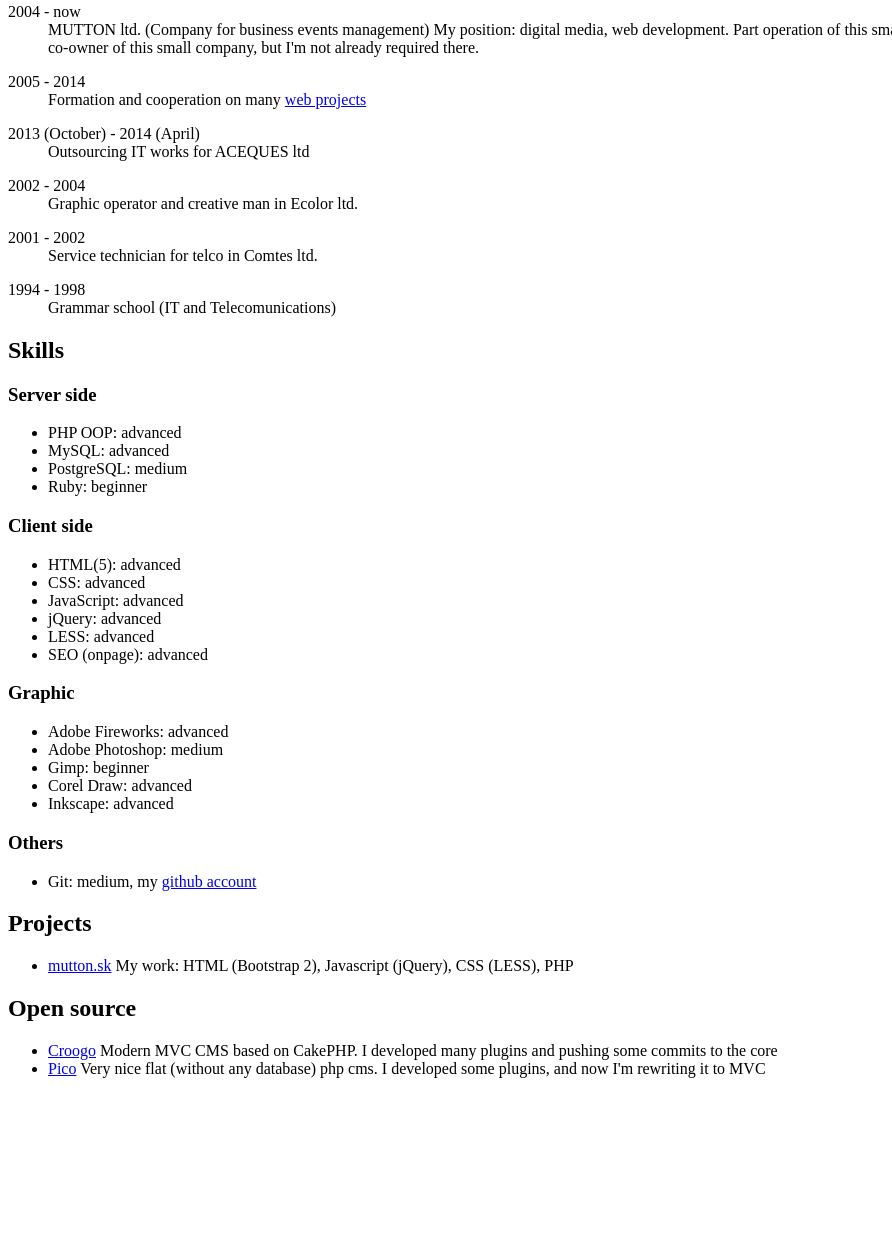
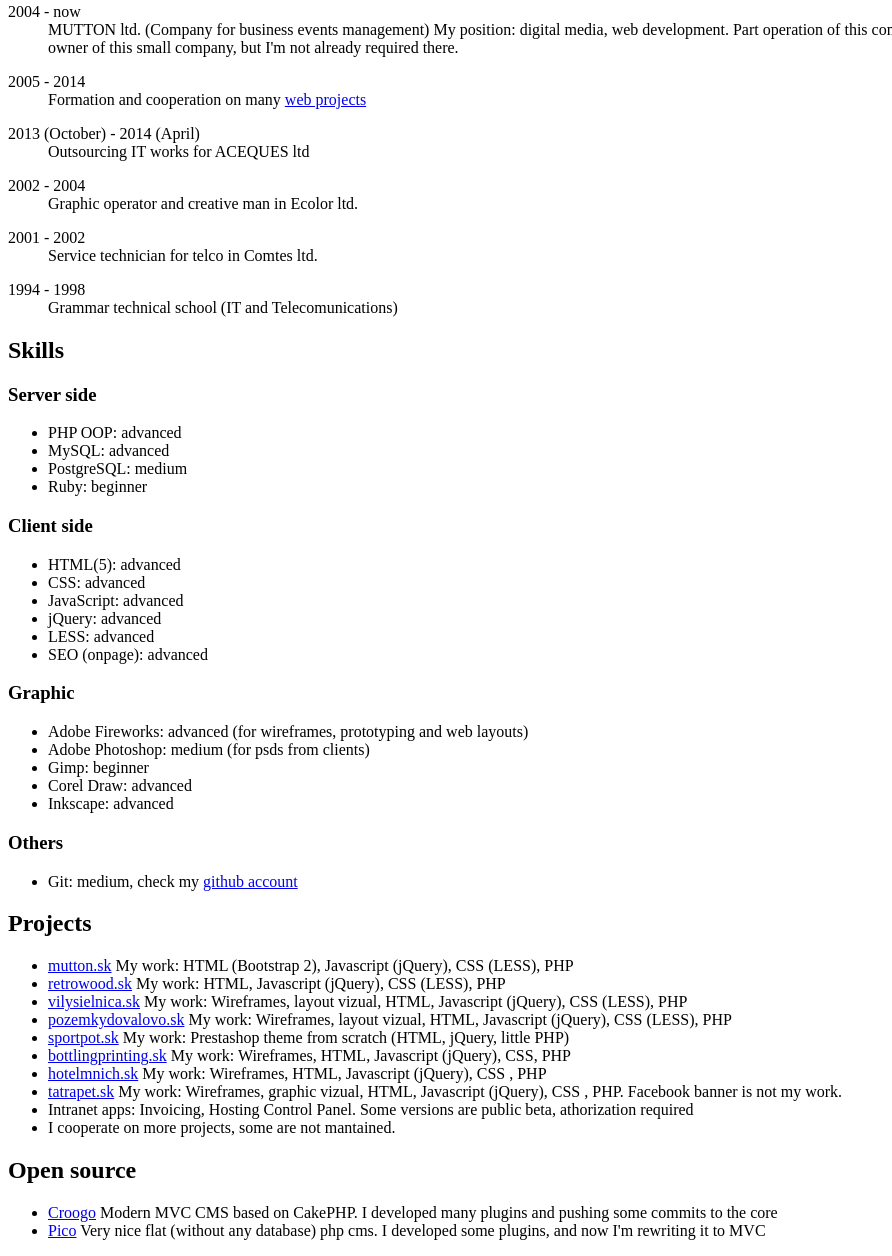
Before and after one commit to elcuro/elcuro.github.io, a plain HTML site: page index.html in a window 1280 px wide. Shown: the part 284-1540 px from the top of the page, without its empty margins (0-892 px from the left). Before the commit the page ends 1378 px from the top, so only its background shows below. Drawn offline with Linux system fonts and the light colour scheme.

Commit message:
projects and minor text changes

```diff
--- a/index.html
+++ b/index.html
@@ -13,7 +13,7 @@
 		</dl>
 		<dl>
 			<dt>Location</dt>
-			<dd>Liptovsky Mikulas, Slovakia, Europ</dd>
+			<dd>Liptovsky Mikulas, Slovakia, Central Europe</dd>
 		</dl>
 		<dl>
 			<dt>Date of birth</dt>
@@ -25,7 +25,7 @@
 	<div id="about-me">
 		<dl>
 			<dt>2004 - now</dt>
-			<dd>MUTTON ltd. (Company for business events management) My position: digital media, web development. Part operation of this small company is webdevelopment for 3rd parties. I'm also co-owner of this small company, but I'm not already required there.</dd>
+			<dd>MUTTON ltd. (Company for business events management) My position: digital media, web development. Part operation of this company is webdevelopment for 3rd parties. I'm also co-owner of this small company, but I'm not already required there.</dd>
 		</dl>
 		<dl>
 			<dt>2005 - 2014</dt>
@@ -45,7 +45,7 @@
 		</dl>
 		<dl>
 			<dt>1994 - 1998</dt>
-			<dd>Grammar school (IT and Telecomunications)</dd>
+			<dd>Grammar technical school (IT and Telecomunications)</dd>
 		</dl>
 	</div>
 
@@ -69,21 +69,31 @@
 		</ul>
 		<h3>Graphic</h3>
 		<ul>
-			<li>Adobe Fireworks: advanced</li>
-			<li>Adobe Photoshop: medium</li>
+			<li>Adobe Fireworks: advanced (for wireframes, prototyping and web layouts)</li>
+			<li>Adobe Photoshop: medium (for psds from clients)</li>
 			<li>Gimp: beginner</li>
 			<li>Corel Draw: advanced</li>
 			<li>Inkscape: advanced</li>
 		</ul>
 		<h3>Others</h3>
 		<ul>
-			<li>Git: medium, my <a href="https://github.com/elcuro">github account</a></li>
+			<li>Git: medium, check my <a href="https://github.com/elcuro">github account</a></li>
 		</ul>
 	</div>
 
 	<h2 id="projects">Projects</h2>
 	<ul>
 		<li><a href="http://www.mutton.sk/eng/">mutton.sk</a> My work: HTML (Bootstrap 2), Javascript (jQuery), CSS (LESS), PHP </li>
+		<li><a href="http://www.retrowood.sk">retrowood.sk</a> My work: HTML, Javascript (jQuery), CSS (LESS), PHP </li>
+		<li><a href="http://www.vilysielnica.sk">vilysielnica.sk</a> My work: Wireframes, layout vizual, HTML, Javascript (jQuery), CSS (LESS), PHP </li>
+		<li><a href="http://www.pozemkydovalovo.sk">pozemkydovalovo.sk</a> My work: Wireframes, layout vizual, HTML, Javascript (jQuery), CSS (LESS), PHP </li>
+		<li><a href="http://www.sportpot.sk">sportpot.sk</a> My work: Prestashop theme from scratch (HTML, jQuery, little PHP) </li>
+		<li><a href="http://www.bottlingprinting.sk">bottlingprinting.sk</a> My work: Wireframes, HTML, Javascript (jQuery), CSS, PHP </li>
+		<li><a href="http://www.hotelmnich.sk">hotelmnich.sk</a> My work: Wireframes, HTML, Javascript (jQuery), CSS , PHP  </li>
+		<li><a href="http://www.tatrapet.sk">tatrapet.sk</a> My work: Wireframes, graphic vizual, HTML, Javascript (jQuery), CSS , PHP. Facebook banner is not my work.</li>
+		<li>Intranet apps: Invoicing, Hosting Control Panel. Some versions are public beta, athorization required</li>
+		<li>I cooperate on more projects, some are not mantained.</li>
+
 	</ul>
 
 	<h2>Open source</h2>
```
